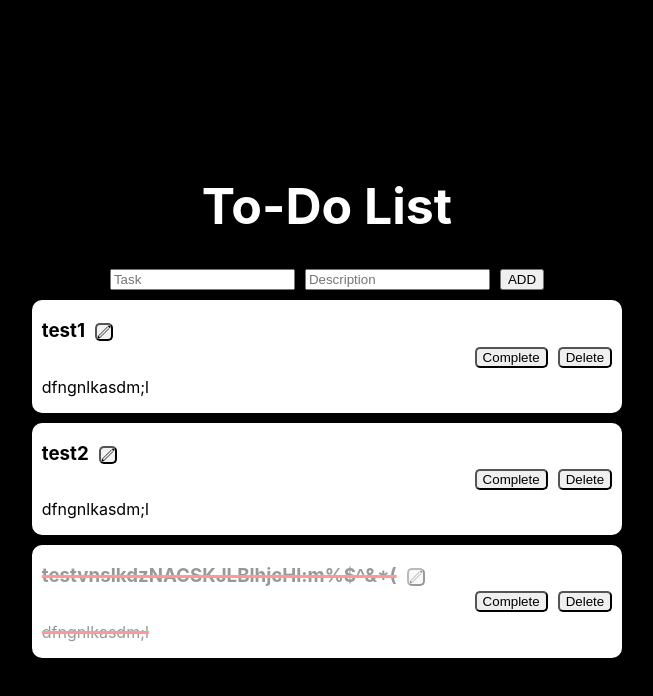
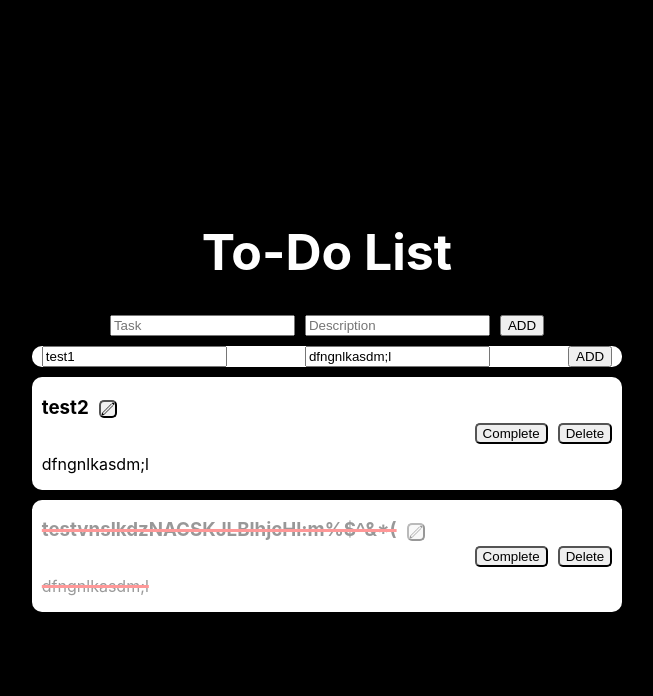
Before and after one commit to Pavel-174/to-do-list, a React (Create React App) app: page / in a window 1280 px wide. Both pictures are taken after a click on the button 417 px from the left and 332 px from the top of the page. Shown: the top 696 px of the page, without its empty margins (313-966 px from the left). Built offline with nearby package versions, Linux system fonts and the light colour scheme.

Commit message:
change task

```diff
--- a/src/App.tsx
+++ b/src/App.tsx
@@ -42,11 +42,23 @@ function App() {
     }))
   };
 
+  const changeTask = ({ name, description }: Omit<Task, 'id' | 'checked'>) => {
+    setTasks(
+      tasks.map((task) => {
+        if (task.id === edit) {
+          return { ...task, name, description };
+        }
+        return task;
+      })
+    );
+    setEdit(null);
+  };
+
   return (
     <div className="App">
       <Header />
       <Panel addTask={addTask} />
-      <ToDoList tasks={tasks} deleteTask={deleteTask} checkTask={checkTask}  editTask={editTask} />
+      <ToDoList tasks={tasks} deleteTask={deleteTask} checkTask={checkTask}  editTask={editTask} changeTask={changeTask}  edit={edit}/>
     </div>
   );
 }
--- /dev/null
+++ b/src/components/EditToDoLisItem/EditToDoIstItem.tsx
@@ -0,0 +1,33 @@
+import React, { useState } from 'react';
+import type { Task } from '../../App';
+import "../ToDoList/ToDoList.css"
+import "../ToDoList/ToDoList.css"
+
+interface EditToDoListItemProps {
+  task: Task;
+    changeTask: ({ name, description }: Omit<Task, 'id' | 'checked'>) => void;
+}
+
+const EditToDoListItem: React.FC<EditToDoListItemProps> = ({task, changeTask}) => {
+
+  const [todo, setTodo] = useState({name: task.name, description: task.description});
+
+  function onClick () {
+    changeTask(todo);
+  };
+
+  function onChangeTask (e: React.ChangeEvent<HTMLInputElement>) {
+    const { value, name } = e.target;
+    setTodo({...todo, [name]: value});
+  };
+
+  return (
+    <li className="todolist__item" key={task.id}>
+      <input placeholder="Task" className='panel__input' value={todo.name} name="name" onChange={onChangeTask}></input>
+      <input placeholder="Description" className='panel__input' value={todo.description} name="description" onChange={onChangeTask}></input>
+      <button className='panel__button' onClick={onClick}>ADD</button>
+    </li>
+  );
+}
+
+export default EditToDoListItem;
--- a/src/components/Panel/Panel.tsx
+++ b/src/components/Panel/Panel.tsx
@@ -5,7 +5,7 @@ import './Panel.css'
 const DEFAULT__TODO = {name: '', description: ''}
 
 interface PanelProps {
-  addTask: ({ name, description }: Omit<Task, 'id' | 'checked'>) => void
+  addTask: ({ name, description }: Omit<Task, 'id' | 'checked'>) => void;
 }
 
 const Panel: React.FC<PanelProps> = ({addTask}) => {
--- a/src/components/ToDoList/ToDoList.tsx
+++ b/src/components/ToDoList/ToDoList.tsx
@@ -1,22 +1,32 @@
 import React from 'react';
 import ToDoListItem from '../ToDoListItem/ToDoListItem';
+import EditToDoListItem from '../EditToDoLisItem/EditToDoIstItem'
 import type { Task } from '../../App';
 import './ToDoList.css'
 
 interface ToDoListProps {
-  tasks: Task[]
-  deleteTask: (id: Task['id']) => void
-  checkTask: (id: Task['id']) => void
-  editTask: (id: Task['id']) => void
+  tasks: Task[];
+  edit: Task['id'] | null;
+  deleteTask: (id: Task['id']) => void;
+  checkTask: (id: Task['id']) => void;
+  editTask: (id: Task['id']) => void;
+  changeTask: ({ name, description }: Omit<Task, 'id' | 'checked'>) => void;
 }
 
-const ToDoList: React.FC<ToDoListProps> = ({tasks, deleteTask, checkTask, editTask}) => {
+const ToDoList: React.FC<ToDoListProps> = ({tasks, deleteTask, checkTask, editTask, changeTask, edit}) => {
 
   return (
     <div className='todolist'>
         <ul className='todolist__list'>
-          {tasks.map(task =>
-            <ToDoListItem task={task} deleteTask={deleteTask} checkTask={checkTask} editTask={editTask} />
+          {tasks.map(task => {
+            if (task.id === edit)
+             return (
+              <EditToDoListItem key={task.id} task={task} changeTask={changeTask}/>
+             );
+             return (
+              <ToDoListItem key={task.id} task={task} deleteTask={deleteTask} checkTask={checkTask} editTask={editTask} />
+             )
+          }
           )}
         </ul>
     </div>
```
Also changed, not shown: src/components/ToDoListItem/ToDoListItem.tsx (+4 -4 lines).
